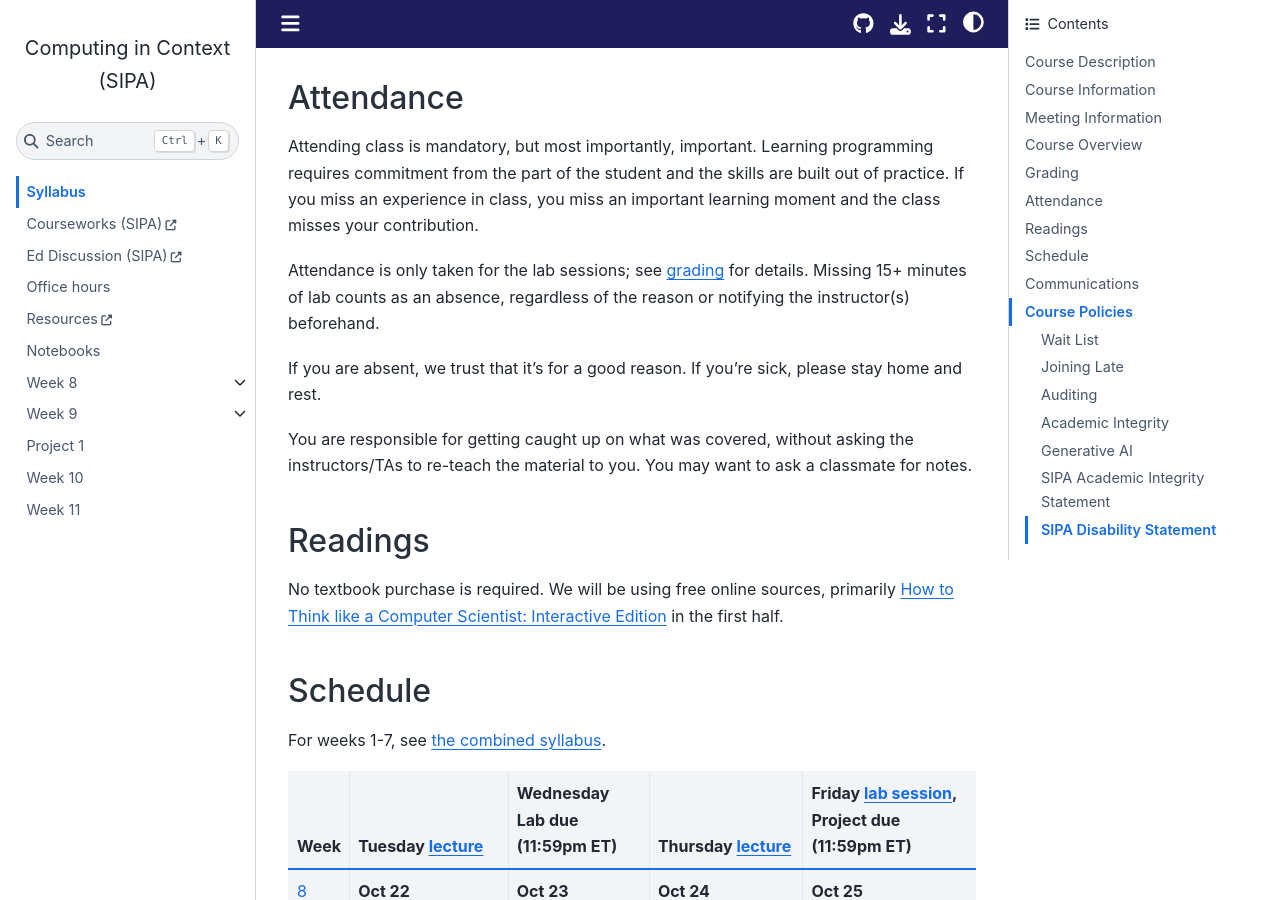
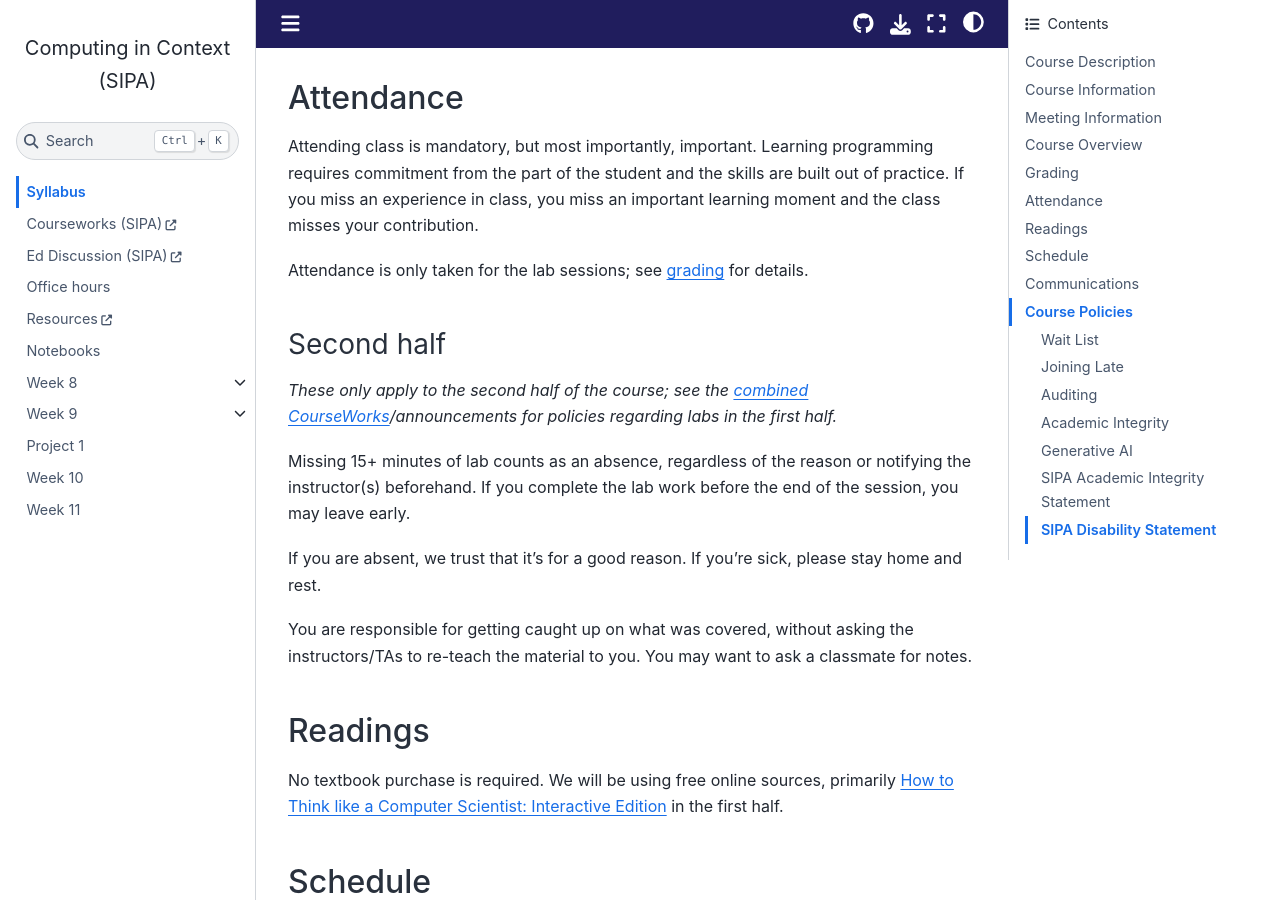
Before and after one commit to afeld/computing-in-context, a Jupyter Book: the page built from index.md, in a window 1280 px wide and 900 px high, scrolled down 3393 px. Built offline with Jupyter Book 1.0.4 settings and Sphinx 7.4.7 and the Sphinx Book theme 1.1.4, drawn with Linux system fonts in a browser that asks for light colours.

Commit message:
clarify lab expectations

```diff
--- a/index.md
+++ b/index.md
@@ -85,7 +85,13 @@ See [the late policy in the combined syllabus](https://courseworks2.columbia.edu
 
 Attending class is mandatory, but most importantly, important. Learning programming requires commitment from the part of the student and the skills are built out of practice. If you miss an experience in class, you miss an important learning moment and the class misses your contribution.
 
-Attendance is only taken for the lab sessions; see [grading](#grading) for details. Missing 15+ minutes of lab counts as an absence, regardless of the reason or notifying the instructor(s) beforehand.
+Attendance is only taken for the lab sessions; see [grading](#grading) for details.
+
+### Second half
+
+_These only apply to the second half of the course; see the [combined CourseWorks](https://courseworks2.columbia.edu/courses/203144)/announcements for policies regarding labs in the first half._
+
+Missing 15+ minutes of lab counts as an absence, regardless of the reason or notifying the instructor(s) beforehand. If you complete the lab work before the end of the session, you may leave early.
 
 If you are absent, we trust that it's for a good reason. If you're sick, please stay home and rest.
 
```
